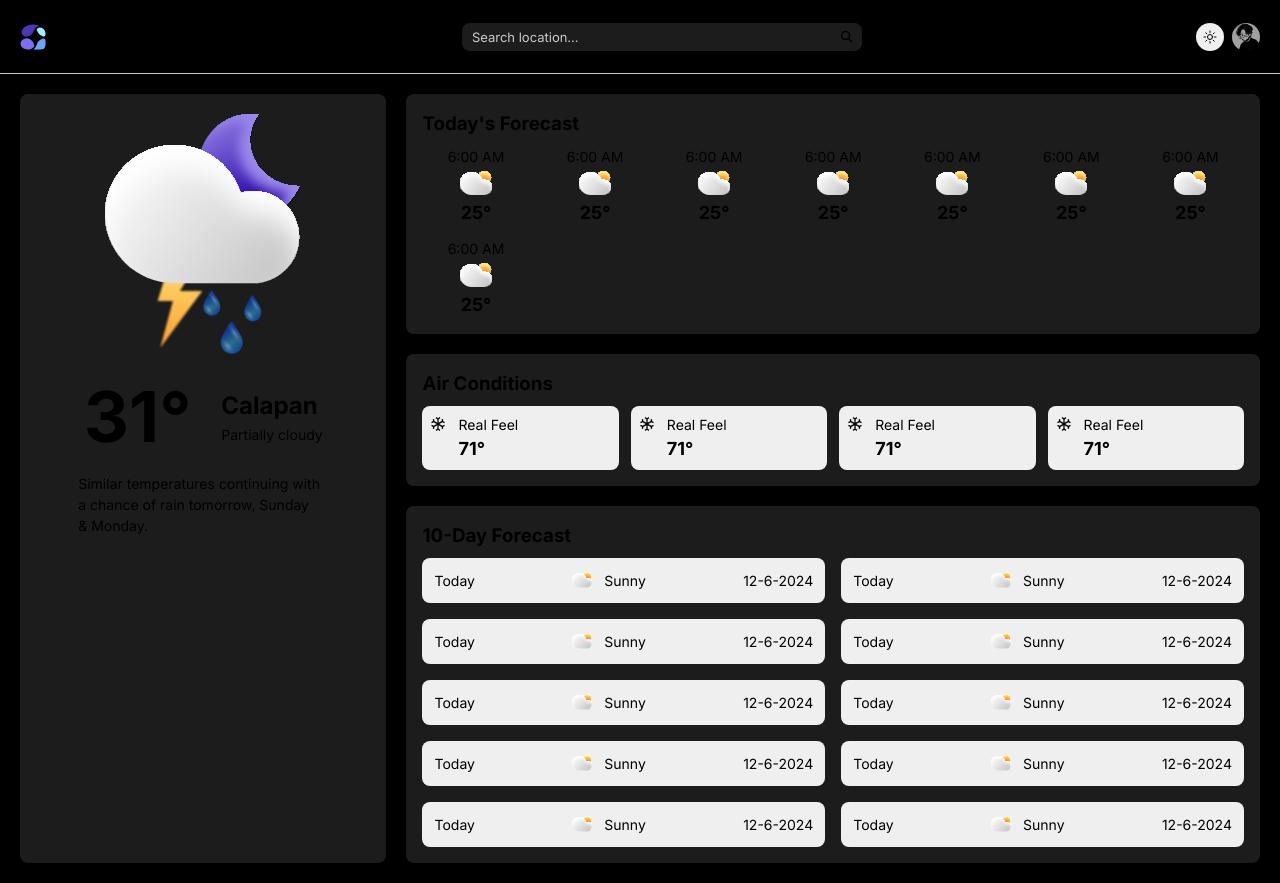
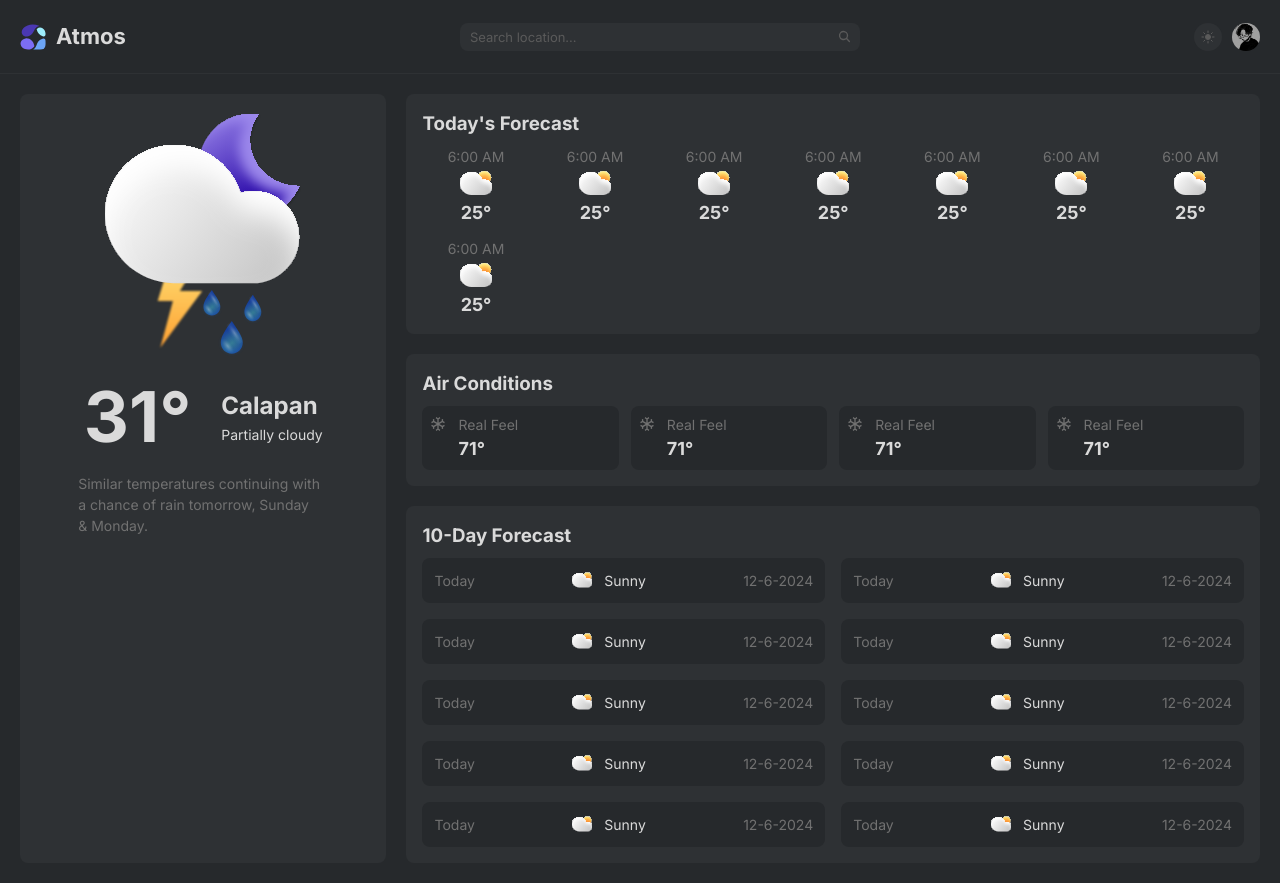
Before and after one commit to arvincodes/atmos, a website built with webpack: page src/index.html in a window 1280 px wide. Both pictures are taken after a click on the button 1210 px from the left and 36 px from the top of the page. Built offline with nearby package versions, Linux system fonts and the light colour scheme.

Commit message:
Fix dark mode theme color palette
Dark mode color scheme of the website now looks cohesive.

```diff
--- a/src/index.html
+++ b/src/index.html
@@ -97,29 +97,25 @@
           <h3 class="conditions-heading">Air Conditions</h3>
           <div class="conditions-grid">
             <div class="conditions-item">
-              <img src="images/conditions-icons/snowflake-line.svg" class="conditions-item-icon">
-              <div class="conditions-item-details">
+              <svg class="conditions-item-icon" xmlns="http://www.w3.org/2000/svg" viewBox="0 0 24 24" fill="currentColor"><path d="M11.9998 3.29814L14.4451 1.66794L15.5545 3.33204L12.9998 5.03517V10.2678L17.5313 7.65149L17.7289 4.58748L19.7247 4.7162L19.5356 7.64899L22.17 8.95159L21.2836 10.7444L18.5313 9.38354L14.0001 11.9996L18.5317 14.616L21.284 13.2551L22.1704 15.0479L19.536 16.3505L19.7251 19.2833L17.7293 19.412L17.5317 16.348L12.9998 13.7315V18.9648L15.5545 20.6679L14.4451 22.332L11.9998 20.7018L9.55446 22.332L8.44506 20.6679L10.9998 18.9648V13.7319L6.46786 16.3484L6.27026 19.4124L4.2744 19.2836L4.46355 16.3508L1.8291 15.0483L2.71555 13.2554L5.46786 14.6163L10.0001 11.9996L5.46824 9.38319L2.71594 10.7441L1.82948 8.95124L4.46393 7.64864L4.27478 4.71585L6.27064 4.58713L6.46824 7.65113L10.9998 10.2674V5.03517L8.44506 3.33204L9.55446 1.66794L11.9998 3.29814Z"></path></svg>              <div class="conditions-item-details">
                 <p class="conditions-item-heading">Real Feel</p>
                 <h4 class="conditions-item-value">71°</h4>
               </div>
             </div>
             <div class="conditions-item">
-              <img src="images/conditions-icons/snowflake-line.svg" class="conditions-item-icon">
-              <div class="conditions-item-details">
+              <svg class="conditions-item-icon" xmlns="http://www.w3.org/2000/svg" viewBox="0 0 24 24" fill="currentColor"><path d="M11.9998 3.29814L14.4451 1.66794L15.5545 3.33204L12.9998 5.03517V10.2678L17.5313 7.65149L17.7289 4.58748L19.7247 4.7162L19.5356 7.64899L22.17 8.95159L21.2836 10.7444L18.5313 9.38354L14.0001 11.9996L18.5317 14.616L21.284 13.2551L22.1704 15.0479L19.536 16.3505L19.7251 19.2833L17.7293 19.412L17.5317 16.348L12.9998 13.7315V18.9648L15.5545 20.6679L14.4451 22.332L11.9998 20.7018L9.55446 22.332L8.44506 20.6679L10.9998 18.9648V13.7319L6.46786 16.3484L6.27026 19.4124L4.2744 19.2836L4.46355 16.3508L1.8291 15.0483L2.71555 13.2554L5.46786 14.6163L10.0001 11.9996L5.46824 9.38319L2.71594 10.7441L1.82948 8.95124L4.46393 7.64864L4.27478 4.71585L6.27064 4.58713L6.46824 7.65113L10.9998 10.2674V5.03517L8.44506 3.33204L9.55446 1.66794L11.9998 3.29814Z"></path></svg>              <div class="conditions-item-details">
                 <p class="conditions-item-heading">Real Feel</p>
                 <h4 class="conditions-item-value">71°</h4>
               </div>
             </div>
             <div class="conditions-item">
-              <img src="images/conditions-icons/snowflake-line.svg" class="conditions-item-icon">
-              <div class="conditions-item-details">
+              <svg class="conditions-item-icon" xmlns="http://www.w3.org/2000/svg" viewBox="0 0 24 24" fill="currentColor"><path d="M11.9998 3.29814L14.4451 1.66794L15.5545 3.33204L12.9998 5.03517V10.2678L17.5313 7.65149L17.7289 4.58748L19.7247 4.7162L19.5356 7.64899L22.17 8.95159L21.2836 10.7444L18.5313 9.38354L14.0001 11.9996L18.5317 14.616L21.284 13.2551L22.1704 15.0479L19.536 16.3505L19.7251 19.2833L17.7293 19.412L17.5317 16.348L12.9998 13.7315V18.9648L15.5545 20.6679L14.4451 22.332L11.9998 20.7018L9.55446 22.332L8.44506 20.6679L10.9998 18.9648V13.7319L6.46786 16.3484L6.27026 19.4124L4.2744 19.2836L4.46355 16.3508L1.8291 15.0483L2.71555 13.2554L5.46786 14.6163L10.0001 11.9996L5.46824 9.38319L2.71594 10.7441L1.82948 8.95124L4.46393 7.64864L4.27478 4.71585L6.27064 4.58713L6.46824 7.65113L10.9998 10.2674V5.03517L8.44506 3.33204L9.55446 1.66794L11.9998 3.29814Z"></path></svg>              <div class="conditions-item-details">
                 <p class="conditions-item-heading">Real Feel</p>
                 <h4 class="conditions-item-value">71°</h4>
               </div>
             </div>
             <div class="conditions-item">
-              <img src="images/conditions-icons/snowflake-line.svg" class="conditions-item-icon">
-              <div class="conditions-item-details">
+              <svg class="conditions-item-icon" xmlns="http://www.w3.org/2000/svg" viewBox="0 0 24 24" fill="currentColor"><path d="M11.9998 3.29814L14.4451 1.66794L15.5545 3.33204L12.9998 5.03517V10.2678L17.5313 7.65149L17.7289 4.58748L19.7247 4.7162L19.5356 7.64899L22.17 8.95159L21.2836 10.7444L18.5313 9.38354L14.0001 11.9996L18.5317 14.616L21.284 13.2551L22.1704 15.0479L19.536 16.3505L19.7251 19.2833L17.7293 19.412L17.5317 16.348L12.9998 13.7315V18.9648L15.5545 20.6679L14.4451 22.332L11.9998 20.7018L9.55446 22.332L8.44506 20.6679L10.9998 18.9648V13.7319L6.46786 16.3484L6.27026 19.4124L4.2744 19.2836L4.46355 16.3508L1.8291 15.0483L2.71555 13.2554L5.46786 14.6163L10.0001 11.9996L5.46824 9.38319L2.71594 10.7441L1.82948 8.95124L4.46393 7.64864L4.27478 4.71585L6.27064 4.58713L6.46824 7.65113L10.9998 10.2674V5.03517L8.44506 3.33204L9.55446 1.66794L11.9998 3.29814Z"></path></svg>              <div class="conditions-item-details">
                 <p class="conditions-item-heading">Real Feel</p>
                 <h4 class="conditions-item-value">71°</h4>
               </div>
--- a/src/styles.css
+++ b/src/styles.css
@@ -5,15 +5,19 @@
   --secondary-text: #000000;
   --gray-1: #efefef;
   --gray-2: #cacaca;
+  --gray-3: #afafaf;
+  --description: #000000;
 }
 
 .darkmode {
-  --base-color: #000000;
-  --base-variant: #1c1c1c;
-  --text-color: #ffffff;
-  --secondary-text: #f5f5f5;
-  --gray-1: #efefef;
-  --gray-2: #cacaca;
+  --base-color: #26292c;
+  --base-variant: #2e3134;
+  --text-color: #dadada;
+  --secondary-text: #000000;
+  --gray-1: #2e3134;
+  --gray-2: #1f2124;
+  --gray-3: #5a5a5a;
+  --description: #717171;
 }
 
 ::-webkit-scrollbar {
@@ -104,11 +108,12 @@ header {
   gap: 12px;
   justify-content: space-between;
   align-items: center;
-  border-bottom: 1px solid var(--gray-2);
+  border-bottom: 1px solid var(--gray-1);
 }
 
 .logo-name {
   display: none;
+  color: var(--text-color);
 }
 
 .header-left,
@@ -117,11 +122,7 @@ header {
   display: flex;
   justify-content: center;
   align-items: center;
-  gap: 8px;
-}
-
-.header-left {
-  gap: 12px;
+  gap: 10px;
 }
 
 .search-bar {
@@ -137,6 +138,7 @@ header {
 .search-icon {
   max-width: 16px;
   max-height: 16px;
+  fill: var(--gray-3);
   cursor: pointer;
   transition: opacity 0.3s;
 }
@@ -167,10 +169,11 @@ header {
   border: none;
   outline: none;
   background-color: transparent;
+  color: var(--text-color);
 }
 
 #search::placeholder {
-  color: var(--gray-2);
+  color: var(--gray-3);
 }
 
 #theme-switch {
@@ -184,11 +187,16 @@ header {
   border-radius: 50%;
   background-color: var(--gray-1);
   cursor: pointer;
-  transition: background-color 0.3s;
+  transition: opacity 0.3s;
 }
 
 #theme-switch:hover {
-  background-color: var(--gray-2);
+  opacity: 0.6;
+}
+
+#theme-switch svg {
+  stroke: var(--gray-3);
+  fill: var(--gray-3);
 }
 
 #theme-switch svg:last-child {
@@ -208,6 +216,7 @@ main {
   flex-direction: column;
   padding: 20px;
   gap: 20px;
+  color: var(--text-color);
 }
 
 .container {
@@ -255,6 +264,7 @@ main {
 
 .temp-description {
   max-width: 250px;
+  color: var(--description);
 }
 
 .weather-icon {
@@ -299,6 +309,7 @@ main {
 
 .time-item .time {
   font-size: 14px;
+  color: var(--description);
 }
 
 .time-weather {
@@ -321,17 +332,20 @@ main {
   gap: 12px;
   padding: 8px;
   border-radius: 8px;
-  background-color: var(--gray-1);
+  background-color: var(--base-color);
+  color: var(--text-color);
 }
 
 .conditions-item-icon {
   margin-top: 2px;
   width: 16px;
   height: 16px;
+  fill: var(--description);
 }
 
 .conditions-item-heading {
   font-size: 14px;
+  color: var(--description);
 }
 
 .conditions-item-value {
@@ -351,7 +365,8 @@ main {
 .week-item {
   display: flex;
   justify-content: space-between;
-  background-color: var(--gray-1);
+  background-color: var(--base-color);
+  color: var(--text-color);
   padding: 12px;
   border-radius: 8px;
 }
@@ -368,6 +383,11 @@ main {
 
 .week-item p {
   font-size: 14px;
+}
+
+.day,
+.date {
+  color: var(--description);
 }
 
 .desktop-right {
@@ -388,6 +408,7 @@ main {
   .logo-name {
     display: block;
     font-size: 22px;
+    color: var(--text-color);
   }
 
   main {
```
